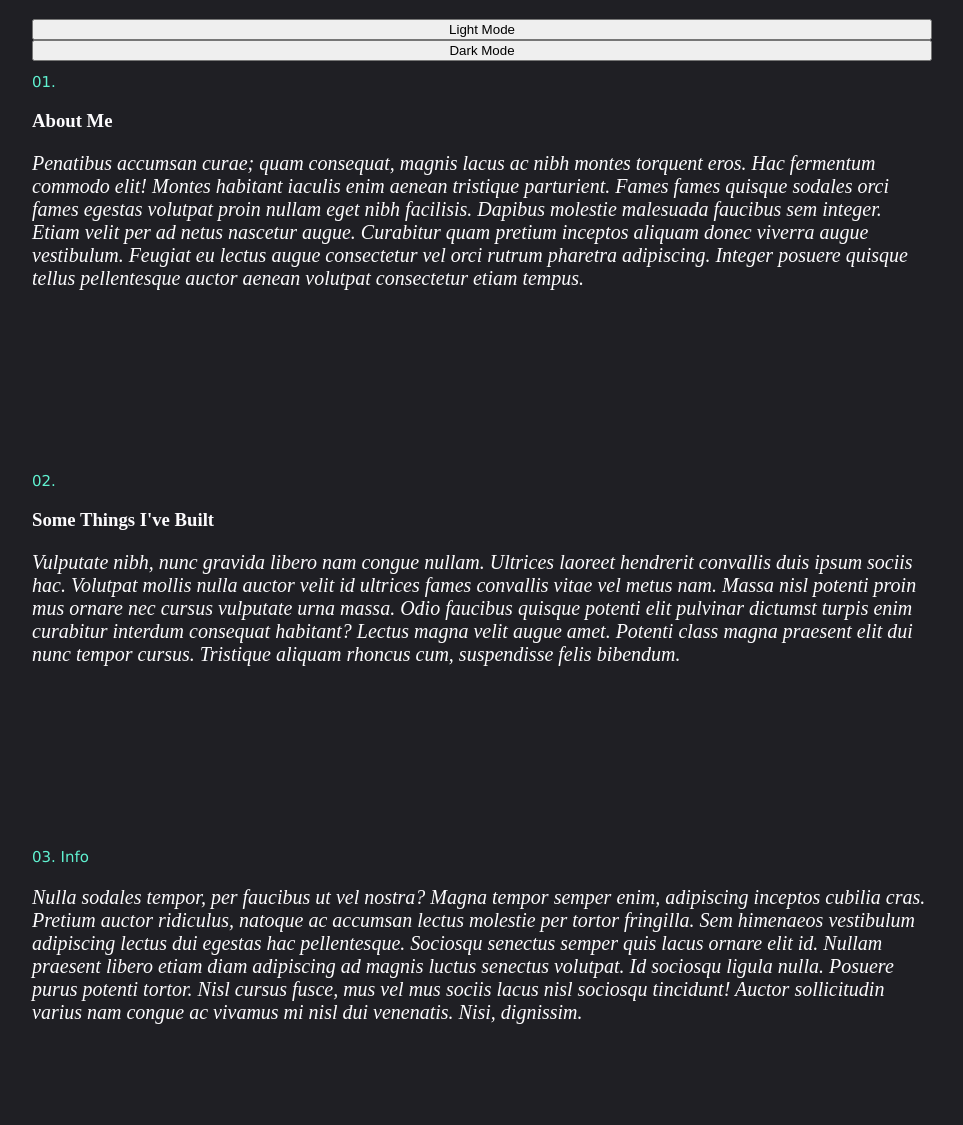
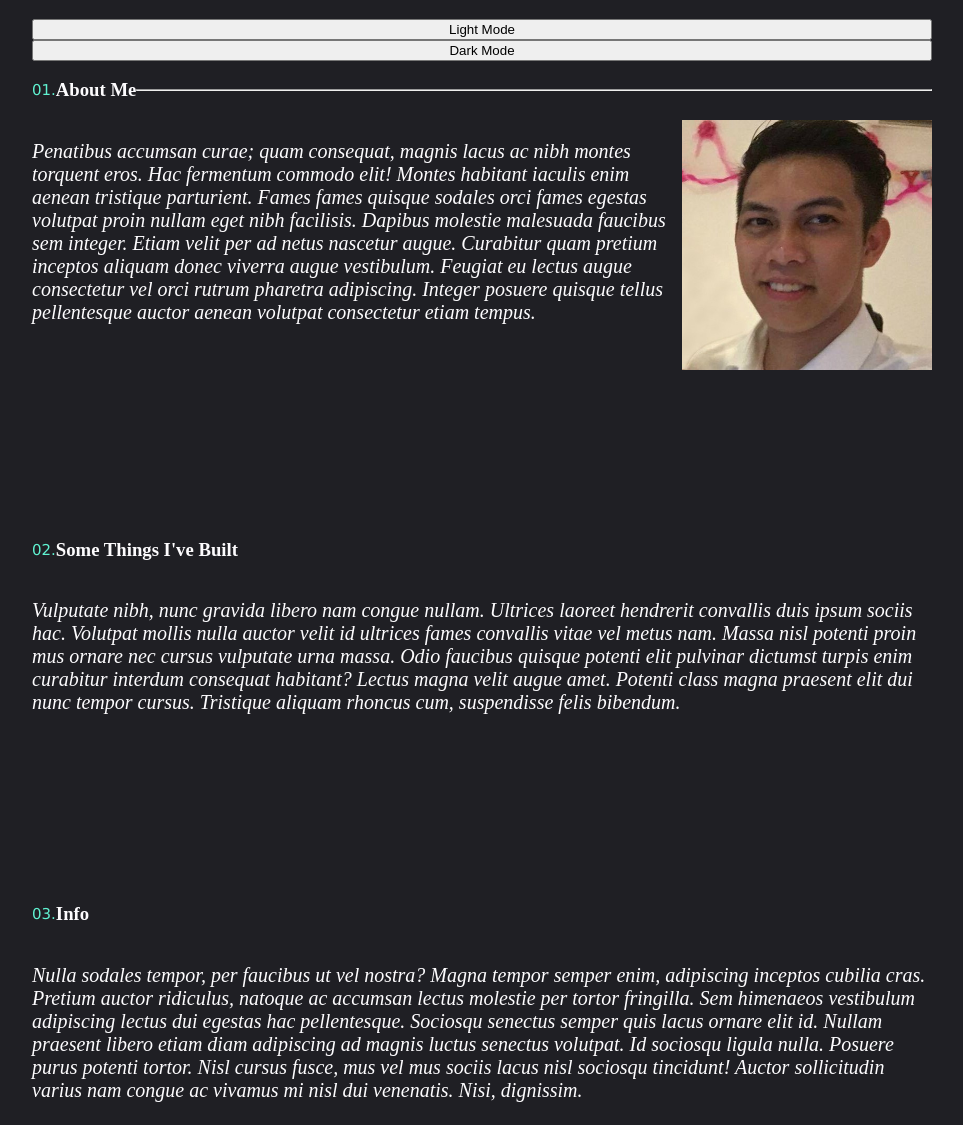
Before and after one commit to Cquilinderino/portfolio, a plain HTML site: page prototype_1/index.html in a window 1280 px wide. Shown: the part 1400-2525 px from the top of the page, without its empty margins (158-1121 px from the left). Drawn offline with Linux system fonts and the light colour scheme.

Commit message:
centered elements, added flex to content

```diff
--- a/prototype_1/index.html
+++ b/prototype_1/index.html
@@ -42,21 +42,32 @@
         <button id="lightMode">Light Mode</button>
         <button id="darkMode">Dark Mode</button>
         <section class="mainText" id="aboutDiv">
+            <div class="inlineTitle">
                 <h1>01. </h1>
                 <h3>About Me</h3>
+                <hr>
+            </div>
+            <div id="aboutMe">
                 <p>
                     Penatibus accumsan curae; quam consequat, magnis lacus ac nibh montes torquent eros. Hac fermentum commodo elit! Montes habitant iaculis enim aenean tristique parturient. Fames fames quisque sodales orci fames egestas volutpat proin nullam eget nibh facilisis. Dapibus molestie malesuada faucibus sem integer. Etiam velit per ad netus nascetur augue. Curabitur quam pretium inceptos aliquam donec viverra augue vestibulum. Feugiat eu lectus augue consectetur vel orci rutrum pharetra adipiscing. Integer posuere quisque tellus pellentesque auctor aenean volutpat consectetur etiam tempus.
                 </p>
+                <img src="1607686081551.jpg" width="250px" height="250px">
+            </div>
         </section>
         <section class="mainText" id="projectsDiv">
+            <div class="inlineTitle">
                 <h1>02. </h1>
                 <h3>Some Things I've Built</h3>
+            </div>
             <p>
                 Vulputate nibh, nunc gravida libero nam congue nullam. Ultrices laoreet hendrerit convallis duis ipsum sociis hac. Volutpat mollis nulla auctor velit id ultrices fames convallis vitae vel metus nam. Massa nisl potenti proin mus ornare nec cursus vulputate urna massa. Odio faucibus quisque potenti elit pulvinar dictumst turpis enim curabitur interdum consequat habitant? Lectus magna velit augue amet. Potenti class magna praesent elit dui nunc tempor cursus. Tristique aliquam rhoncus cum, suspendisse felis bibendum.
             </p>
         </section>
         <section class="mainText" id="infoDiv">
-            <h1>03. Info</h1>
+            <div class="inlineTitle">
+                <h1>03. </h1>
+                <h3>Info</h3>
+            </div>
             <p>
                 Nulla sodales tempor, per faucibus ut vel nostra? Magna tempor semper enim, adipiscing inceptos cubilia cras. Pretium auctor ridiculus, natoque ac accumsan lectus molestie per tortor fringilla. Sem himenaeos vestibulum adipiscing lectus dui egestas hac pellentesque. Sociosqu senectus semper quis lacus ornare elit id. Nullam praesent libero etiam diam adipiscing ad magnis luctus senectus volutpat. Id sociosqu ligula nulla. Posuere purus potenti tortor. Nisl cursus fusce, mus vel mus sociis lacus nisl sociosqu tincidunt! Auctor sollicitudin varius nam congue ac vivamus mi nisl dui venenatis. Nisi, dignissim.
             </p>
--- a/prototype_1/styles.css
+++ b/prototype_1/styles.css
@@ -55,6 +55,11 @@ footer {
     color: white;
 }
 
+.inlineTitle {
+    display: flex;
+    align-items: center;
+}
+
 #github, a, #resume{
     background-color: transparent;
     border-width: 1px;
@@ -75,6 +80,10 @@ footer {
     max-width: 900px;
 }
 
+#contactDiv {
+    text-align: center;
+}
+
 #container {
     display: flex;
     justify-content: center;
@@ -88,3 +97,14 @@ footer {
 #spacer {
     margin: 250px;
 }
+
+#aboutMe {
+    display: flex;
+    flex-direction: row;
+    text-align: left;
+}
+
+hr {
+    flex-grow: 1;
+    width: 80%;
+}
```
Also changed, not shown: prototype_1/1607686081551.jpg (added). Lines whose indentation alone changed are shown as unchanged.
